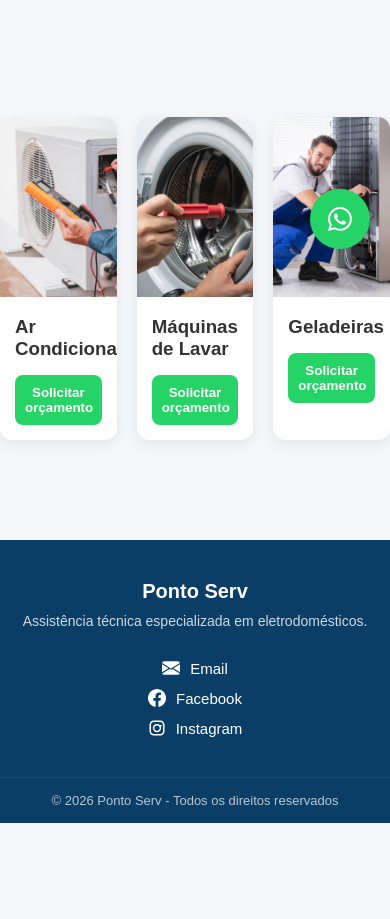
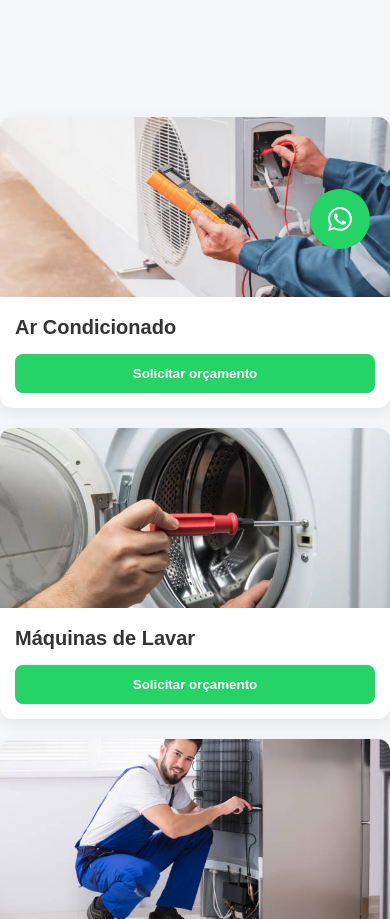
Before and after one commit to Deh1301/ponto-serv, a website: page indexSite.html in a window 390 px wide. Shown: the part 575-1494 px from the top of the page. Before the commit the page ends 1398 px from the top, so only its background shows below. Drawn offline with nearby package versions, Linux system fonts and the light colour scheme.

Commit message:
alterando responsividade

```diff
--- a/public/styles/index.css
+++ b/public/styles/index.css
@@ -76,6 +76,20 @@ h2{
   gap:20px;
 }
 
+/* TABLET */
+@media(max-width:1024px){
+  .grid{
+    grid-template-columns: repeat(2,1fr);
+  }
+}
+
+/* MOBILE */
+@media(max-width:768px){
+  .grid{
+    grid-template-columns: 1fr;
+  }
+}
+
 /* CARDS */
 .card{
   background:#fff;
@@ -105,6 +119,18 @@ h2{
 /* TEXTO */
 .card h3{
   padding:15px 15px 5px;
+  font-size:18px;
+}
+
+/* MOBILE TEXTO */
+@media(max-width:768px){
+  .card h3{
+    font-size:20px;
+  }
+
+  .desc{
+    font-size:15px;
+  }
 }
 
 /* DESCRIÇÃO (TOGGLE) */
@@ -118,6 +144,55 @@ h2{
 .card.active .desc{
   max-height:200px;
   padding:0 15px 15px;
+}
+
+/* BOTÃO WHATS */
+.btn-whats{
+  margin: 10px 15px 15px;
+  padding: 12px;
+  width: calc(100% - 30px);
+  background: #25D366;
+  color: #fff;
+  border: none;
+  border-radius: 8px;
+  cursor: pointer;
+  font-weight: bold;
+  transition: 0.3s;
+}
+
+.btn-whats:hover{
+  background: #1ebe5d;
+}
+
+/* BOTÃO FLUTUANTE */
+.whatsapp-float{
+  position: fixed;
+  bottom: 20px;
+  right: 20px;
+  background: #25D366;
+  border-radius: 50%;
+  width: 60px;
+  height: 60px;
+
+  display: flex;
+  align-items: center;
+  justify-content: center;
+
+  text-decoration: none;
+  box-shadow: 0 4px 10px rgba(0,0,0,0.3);
+  z-index: 999;
+  transition: 0.3s;
+  animation: pulse 1.5s infinite;
+}
+
+.whatsapp-float:hover{
+  transform: scale(1.1);
+}
+
+@keyframes pulse {
+  0% { box-shadow: 0 0 0 0 rgba(37,211,102, 0.7); }
+  70% { box-shadow: 0 0 0 15px rgba(37,211,102, 0); }
+  100% { box-shadow: 0 0 0 0 rgba(37,211,102, 0); }
 }
 
 /* FOOTER */
@@ -146,7 +221,7 @@ h2{
   opacity:0.8;
 }
 
-/* LINKS COM ÍCONE */
+/* LINKS */
 .footer-links{
   display:flex;
   flex-direction:column;
@@ -164,8 +239,9 @@ h2{
 }
 
 .footer-links svg{
-  width:18px;
-  height:18px;
+  width:20px;
+  height:20px;
+  flex-shrink:0;
 }
 
 .footer-links a:hover{
@@ -173,15 +249,11 @@ h2{
   transform:translateX(5px);
 }
 
-.footer-bottom{
-  text-align:center;
-  padding:15px 0;
-  border-top:1px solid rgba(255,255,255,0.1);
-  font-size:13px;
-  opacity:0.7;
+.footer-links a:hover svg{
+  color: #E1306C;
 }
 
-/* RESPONSIVO */
+/* FOOTER MOBILE */
 @media(max-width:768px){
   .footer-content{
     flex-direction:column;
@@ -198,56 +270,10 @@ h2{
   }
 }
 
-.btn-whats{
-  margin: 10px 15px 15px;
-  padding: 10px;
-  width: calc(100% - 30px);
-  background: #25D366;
-  color: #fff;
-  border: none;
-  border-radius: 8px;
-  cursor: pointer;
-  font-weight: bold;
-  transition: 0.3s;
+.footer-bottom{
+  text-align:center;
+  padding:15px 0;
+  border-top:1px solid rgba(255,255,255,0.1);
+  font-size:13px;
+  opacity:0.7;
 }
-
-.btn-whats:hover{
-  background: #1ebe5d;
-}
-
-.whatsapp-float{
-  position: fixed;
-  bottom: 20px;
-  right: 20px;
-  background: #25D366;
-  border-radius: 50%;
-  width: 60px;
-  height: 60px;
-
-  display: flex;
-  align-items: center;
-  justify-content: center;
-
-  text-decoration: none;
-  box-shadow: 0 4px 10px rgba(0,0,0,0.3);
-  z-index: 999;
-  transition: 0.3s;
-}
-
-.whatsapp-float:hover{
-  transform: scale(1.1);
-}
-
-.whatsapp-float{
-  animation: pulse 1.5s infinite;
-}
-
-@keyframes pulse {
-  0% { box-shadow: 0 0 0 0 rgba(37,211,102, 0.7); }
-  70% { box-shadow: 0 0 0 15px rgba(37,211,102, 0); }
-  100% { box-shadow: 0 0 0 0 rgba(37,211,102, 0); }
-}
-
-.footer-links a:hover svg{
-  color: #E1306C;
-}
```
